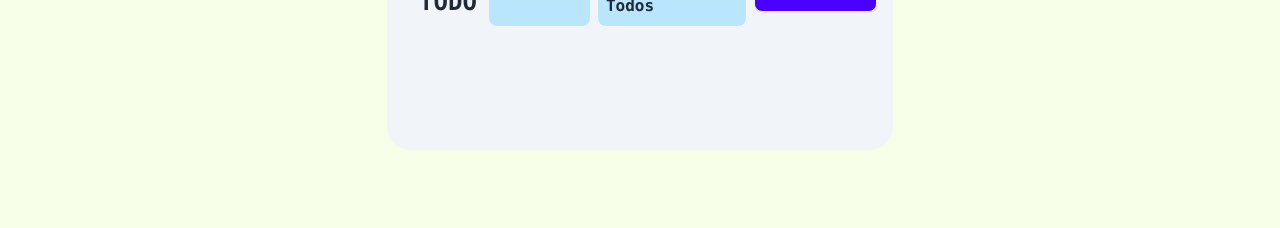
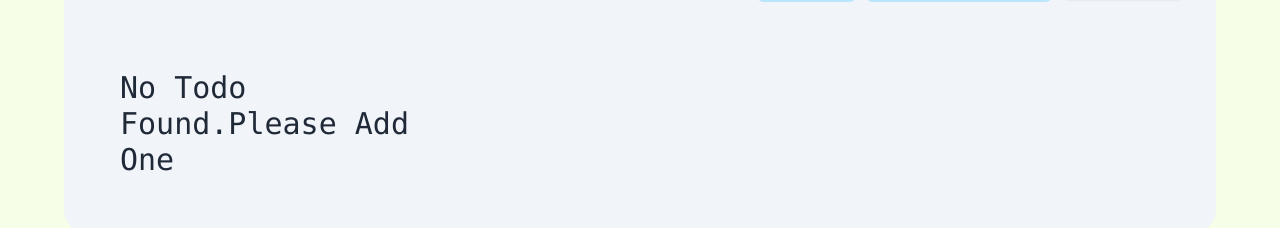
Before and after one commit to NieamulKabir/todo_app, a React (Vite) app: page / in a window 1280 px wide. Shown: the part 702-930 px from the top of the page. Built offline with nearby package versions, Linux system fonts and the light colour scheme.

Commit message:
update ui & no todo found page add

```diff
--- /dev/null
+++ b/src/Todo/NoTodoFound.jsx
@@ -0,0 +1,10 @@
+const NoTodoFound = () => {
+  return (
+    <p className="text-3xl items-center w-full ">
+      {" "}
+      No Todo Found.Please Add One
+    </p>
+  );
+};
+
+export default NoTodoFound;
--- a/src/Todo/TodoContainer.jsx
+++ b/src/Todo/TodoContainer.jsx
@@ -3,6 +3,7 @@ import TodoActions from "./TodoActions";
 import TodoList from "./TodoList";
 import AddTodoModal from "./AddTodoModal";
 import toast from "react-hot-toast";
+import NoTodoFound from "./NoTodoFound";
 
 const TodoContainer = () => {
   // default set a todo for understanding the ui
@@ -116,16 +117,17 @@ const TodoContainer = () => {
 
         {/* todo items  */}
         <div className="grid grid-cols-1 md:grid-cols-2 xl:grid-cols-3 gap-6 mt-6 mb-10 md:my-10 mx-2 md:mx-10">
-          {todos.map((todo) => (
+          {todos.length > 0 ? (
             <TodoList
-              key={todo.id}
-              todo={todo}
+              todos={todos}
               onDelete={handleDeleteTodo}
               onEdit={handleEditTodo}
               statusBar={handleStatus}
               wishList={handleWishList}
             />
-          ))}
+          ) : (
+            <NoTodoFound />
+          )}
         </div>
       </div>
     </div>
--- a/src/Todo/TodoList.jsx
+++ b/src/Todo/TodoList.jsx
@@ -5,7 +5,7 @@ import { MdIncompleteCircle } from "react-icons/md";
 import { MdDelete } from "react-icons/md";
 import { FaEdit } from "react-icons/fa";
 
-const TodoList = ({ todo, onEdit, wishList, statusBar, onDelete }) => {
+const TodoList = ({ todos, onEdit, wishList, statusBar, onDelete }) => {
   // priority based color
   const priorityColor = (priority) => {
     if (priority === "High") {
@@ -18,8 +18,11 @@ const TodoList = ({ todo, onEdit, wishList, statusBar, onDelete }) => {
       return "";
     }
   };
+
   return (
-    <div className="card  bg-sky-100 text-black">
+    <>
+      {todos.map((todo) => (
+        <div key={todo.id} className="card  bg-sky-100 text-black">
           <div className="card-body ">
             <div className="flex justify-between items-center">
               <h2 className="card-title text-yellow-500">{todo.title} </h2>
@@ -62,8 +65,11 @@ const TodoList = ({ todo, onEdit, wishList, statusBar, onDelete }) => {
             </ul>
 
             <div className="card-actions justify-end mt-4">
-          <button onClick={() => onDelete(todo.id)} className="btn btn-primary">
-            <MdDelete className="text-xl "/> Delete
+              <button
+                onClick={() => onDelete(todo.id)}
+                className="btn btn-primary"
+              >
+                <MdDelete className="text-xl " /> Delete
               </button>
               <button
                 onClick={() => onEdit(todo)}
@@ -74,6 +80,8 @@ const TodoList = ({ todo, onEdit, wishList, statusBar, onDelete }) => {
             </div>
           </div>
         </div>
+      ))}
+    </>
   );
 };
 
```
Lines whose indentation alone changed are shown as unchanged.
